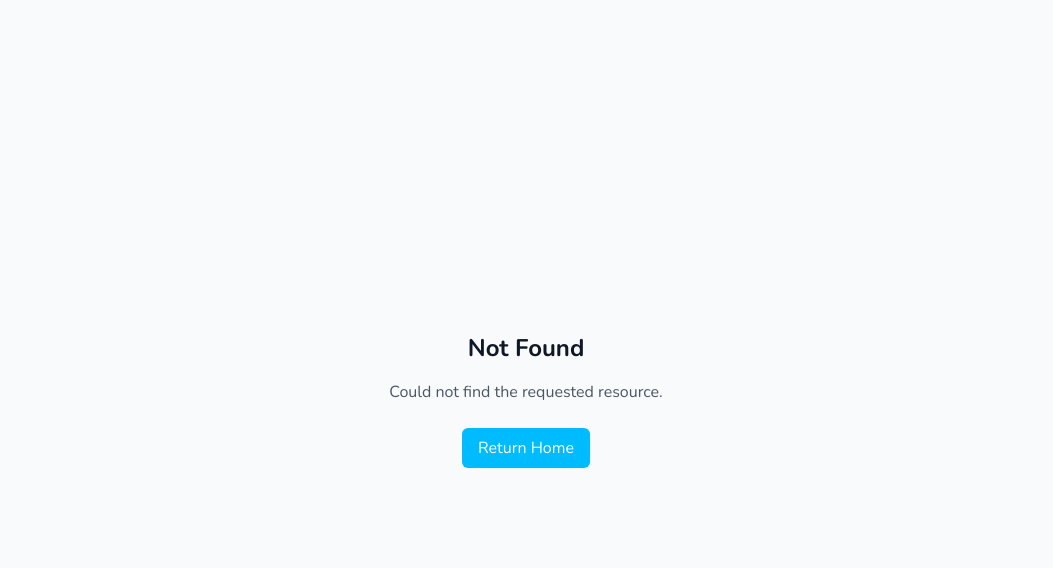
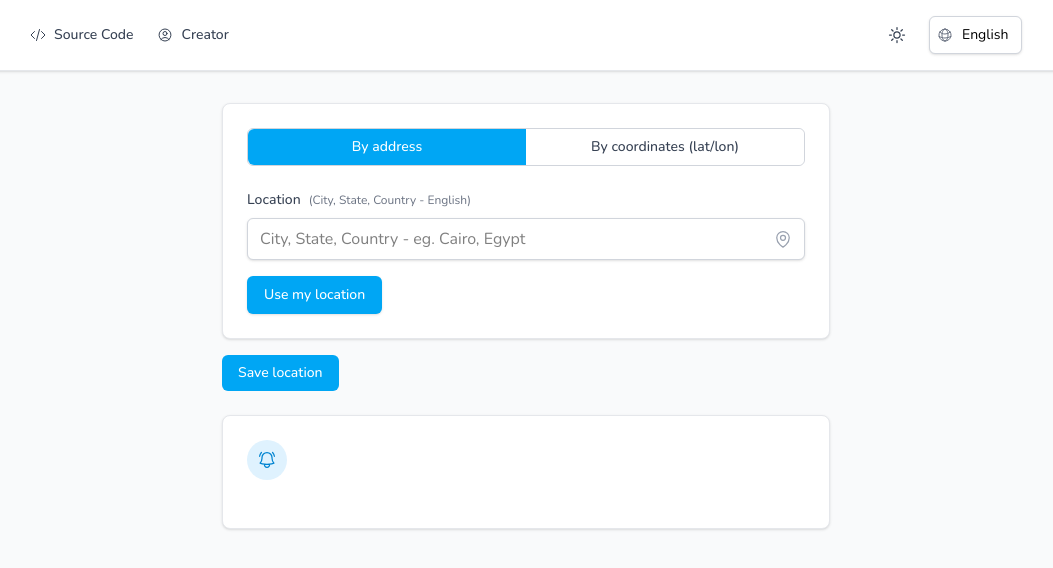
Before and after one commit to AhmedElywa/prayCalendar, a Next.js app: page /pwa in a window 1280 px wide. Before the commit this address had no page. Shown: the top 568 px of the page, without its empty margins (114-1167 px from the left). Built offline with nearby package versions, Linux system fonts and the light colour scheme.

Commit message:
Add PWA support with service worker

```diff
--- /dev/null
+++ b/public/sw.js
@@ -0,0 +1,29 @@
+const CACHE_NAME = 'pray-calendar-v1';
+const STATIC_ASSETS = ['/', '/pwa', '/favicon.ico'];
+
+self.addEventListener('install', (event) => {
+  event.waitUntil(caches.open(CACHE_NAME).then((cache) => cache.addAll(STATIC_ASSETS)));
+});
+
+self.addEventListener('activate', (event) => {
+  event.waitUntil(
+    caches.keys().then((keys) => Promise.all(keys.map((key) => (key !== CACHE_NAME ? caches.delete(key) : undefined)))),
+  );
+  self.clients.claim();
+});
+
+self.addEventListener('fetch', (event) => {
+  if (event.request.method !== 'GET') return;
+  event.respondWith(
+    caches.match(event.request).then((cached) => {
+      const fetchPromise = fetch(event.request)
+        .then((response) => {
+          const clone = response.clone();
+          caches.open(CACHE_NAME).then((cache) => cache.put(event.request, clone));
+          return response;
+        })
+        .catch(() => cached);
+      return cached || fetchPromise;
+    }),
+  );
+});
--- /dev/null
+++ b/src/Components/ServiceWorkerRegister.tsx
@@ -0,0 +1,11 @@
+'use client';
+import { useEffect } from 'react';
+
+export default function ServiceWorkerRegister() {
+  useEffect(() => {
+    if ('serviceWorker' in navigator) {
+      navigator.serviceWorker.register('/sw.js').catch(() => {});
+    }
+  }, []);
+  return null;
+}
--- a/src/app/layout.tsx
+++ b/src/app/layout.tsx
@@ -1,5 +1,6 @@
 import { Analytics } from '@vercel/analytics/next';
 import '../styles/globals.css';
+import ServiceWorkerRegister from '../Components/ServiceWorkerRegister';
 
 export const metadata = {
   metadataBase: new URL('https://pray.ahmedelywa.com'),
@@ -53,6 +54,7 @@ export default function RootLayout({ children }: { children: React.ReactNode })
       </head>
       <body style={{ fontFamily: `'Nunito', sans-serif` }} className="dark:bg-zinc-800">
         {children}
+        <ServiceWorkerRegister />
         <Analytics />
       </body>
     </html>
--- /dev/null
+++ b/src/app/pwa/page.tsx
@@ -0,0 +1,84 @@
+'use client';
+import React from 'react';
+import Navigation from '../../Components/Navigation';
+import LocationInputs from '../../Components/LocationInputs';
+import PrayerPreview from '../../Components/PrayerPreview';
+import { useLanguage, useLocationFields, useTimingsPreview } from '../../hooks';
+import { translations } from '../../constants/translations';
+
+export default function PrayApp() {
+  const browserLang = typeof navigator !== 'undefined' && navigator.language.startsWith('ar') ? 'ar' : 'en';
+  const { lang, setLang } = useLanguage(browserLang);
+
+  const locationFields = useLocationFields();
+  const [collapsed, setCollapsed] = React.useState(false);
+
+  React.useEffect(() => {
+    const saved = localStorage.getItem('pwaLocation');
+    if (saved) {
+      try {
+        const data = JSON.parse(saved);
+        if (data.inputMode === 'address') {
+          locationFields.setInputMode('address');
+          locationFields.setAddress(data.address || '');
+        } else {
+          locationFields.setInputMode('coords');
+          locationFields.setLatitude(data.latitude || '');
+          locationFields.setLongitude(data.longitude || '');
+        }
+        setCollapsed(true);
+      } catch {}
+    }
+  }, []);
+
+  const handleSave = () => {
+    const { inputMode, address, latitude, longitude } = locationFields;
+    localStorage.setItem('pwaLocation', JSON.stringify({ inputMode, address, latitude, longitude }));
+    setCollapsed(true);
+  };
+
+  const {
+    loading: loadingNext,
+    nextPrayer,
+    todayTimings,
+  } = useTimingsPreview({
+    inputMode: locationFields.inputMode,
+    address: locationFields.address,
+    latitude: locationFields.latitude,
+    longitude: locationFields.longitude,
+    method: '5',
+    lang,
+  });
+
+  return (
+    <main className="min-h-screen bg-gray-50 dark:bg-zinc-800">
+      <Navigation lang={lang} setLang={setLang} />
+      <div className="mx-auto max-w-screen-sm space-y-6 px-4 py-8">
+        {!collapsed && (
+          <div className="space-y-4">
+            <LocationInputs lang={lang} {...locationFields} />
+            <button
+              type="button"
+              onClick={handleSave}
+              className="rounded-md bg-sky-500 px-4 py-2 text-sm font-medium text-white"
+            >
+              {translations[lang].saveLocation || 'Save location'}
+            </button>
+          </div>
+        )}
+        {collapsed && (
+          <div className="flex justify-end">
+            <button
+              type="button"
+              onClick={() => setCollapsed(false)}
+              className="text-sm text-sky-600 dark:text-sky-400"
+            >
+              {translations[lang].changeLocation || 'Change location'}
+            </button>
+          </div>
+        )}
+        <PrayerPreview lang={lang} loadingNext={loadingNext} nextPrayer={nextPrayer} todayTimings={todayTimings} />
+      </div>
+    </main>
+  );
+}
--- a/src/constants/translations.ts
+++ b/src/constants/translations.ts
@@ -51,6 +51,8 @@ export const translations = {
     inLabel: 'in',
     loadingNext: 'Loading next prayer…',
     eventsToday: "Today's prayer times",
+    saveLocation: 'Save location',
+    changeLocation: 'Change location',
   },
   ar: {
     title: 'إنشاء رابط اشتراك تقويم الصلاة',
@@ -104,5 +106,7 @@ export const translations = {
     inLabel: 'بعد',
     loadingNext: 'جارٍ تحميل الصلاة التالية…',
     eventsToday: 'مواقيت صلاة اليوم',
+    saveLocation: 'احفظ الموقع',
+    changeLocation: 'تغيير الموقع',
   },
 };
```
Also changed, not shown: public/site.webmanifest.
